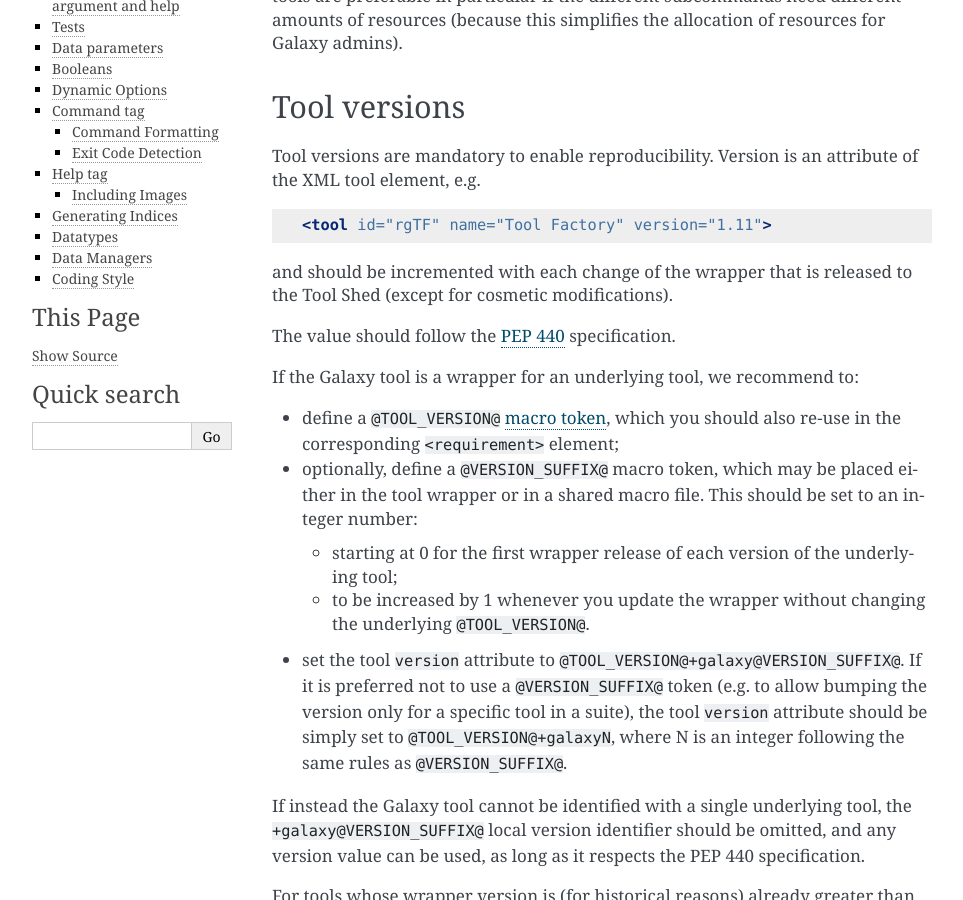
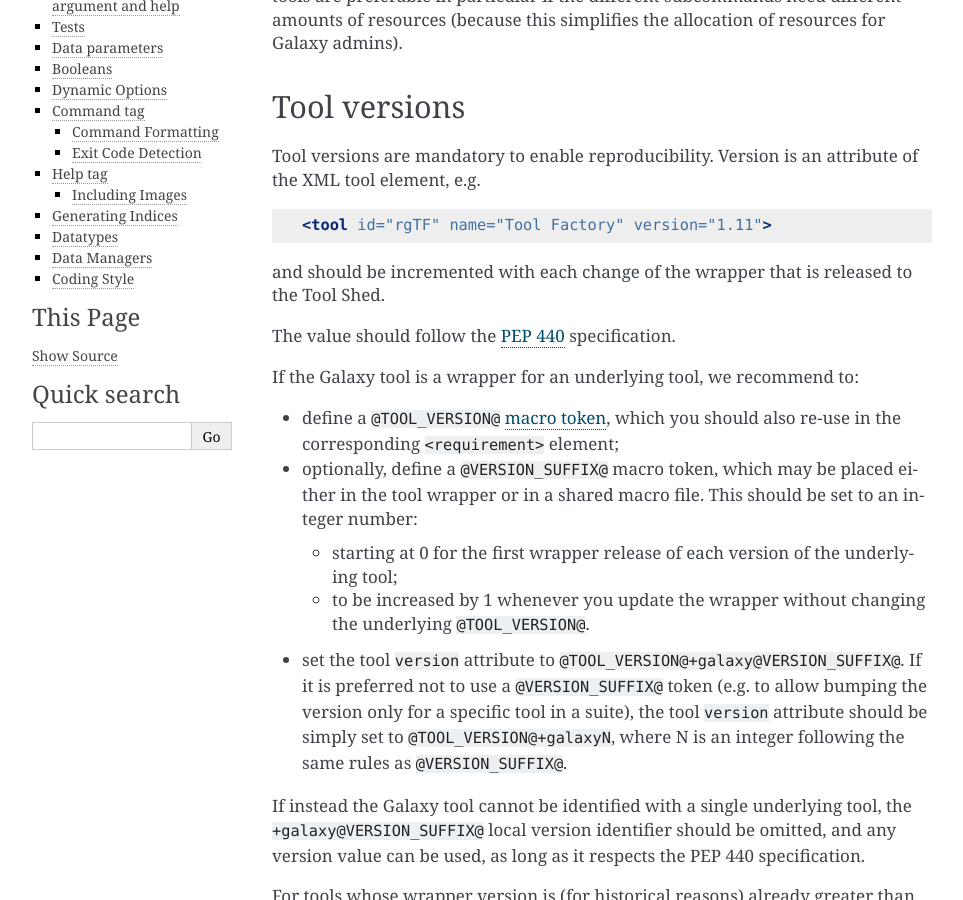
Before and after one commit to galaxy-iuc/standards, a Sphinx documentation site: the page built from docs/best_practices/tool_xml.rst, in a window 1280 px wide and 900 px high, scrolled down 351 px. Shown: the whole window, without its empty margins (148-1111 px from the left). Built offline with Sphinx 7.4.7, drawn with Linux system fonts in a browser that asks for light colours.

Commit message:
Require the tool version to be bumped always

```diff
--- a/docs/best_practices/tool_xml.rst
+++ b/docs/best_practices/tool_xml.rst
@@ -26,7 +26,7 @@ attribute of the XML tool element, e.g.
     <tool id="rgTF" name="Tool Factory" version="1.11">
 
 and should be incremented with each change of the wrapper that is
-released to the Tool Shed (except for cosmetic modifications).
+released to the Tool Shed.
 
 The value should follow the
 `PEP 440 <https://www.python.org/dev/peps/pep-0440/>`__ specification.
```
